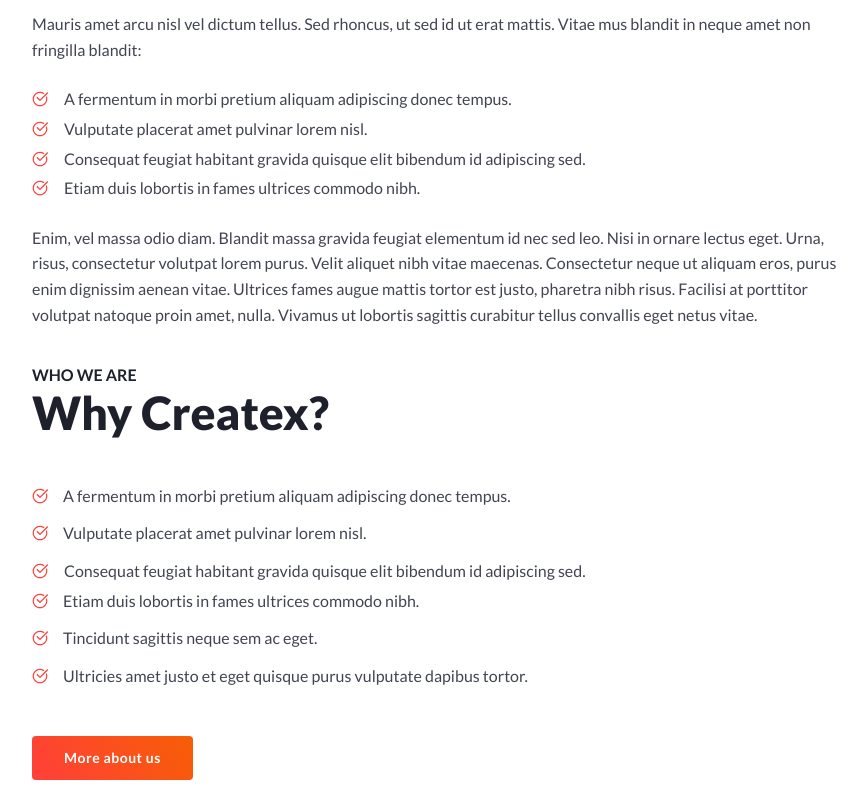
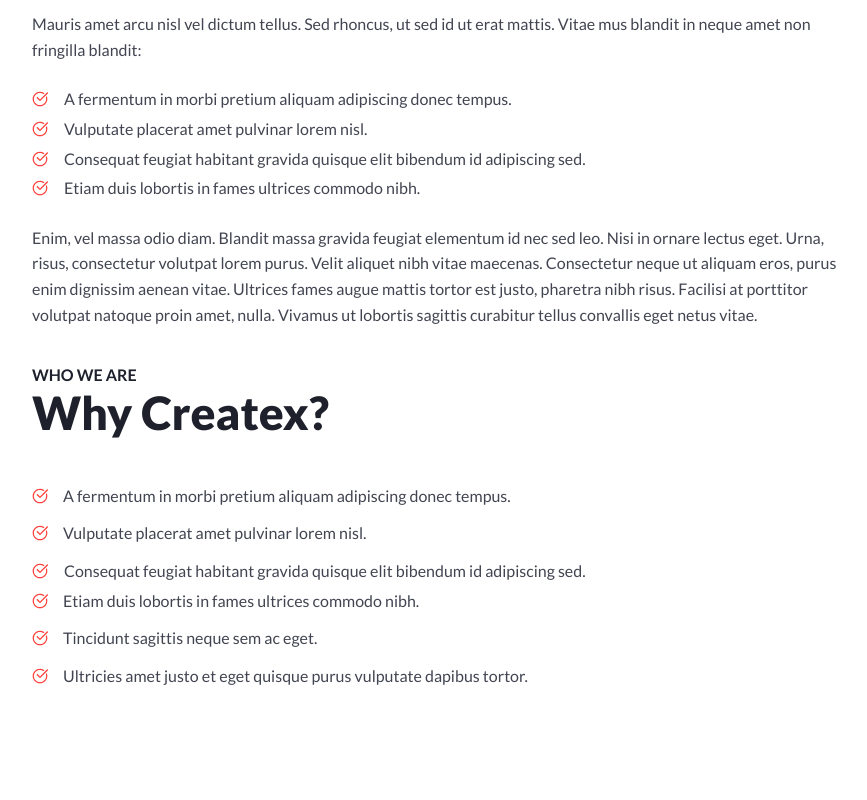
Before and after one commit to KaterinaM965/Ekaterina-7449, a plain HTML site: page index.html in a window 1280 px wide. Shown: the part 1126-1926 px from the top of the page, without its empty margins (203-1070 px from the left). After the commit the page ends 1862 px from the top, so only its background shows below. Drawn offline with Linux system fonts and the light colour scheme.

Commit message:
Update index.html

```diff
--- a/index.html
+++ b/index.html
@@ -82,9 +82,6 @@
 					<li class="item-list-2">Tincidunt sagittis neque sem ac eget.</li>
 					<li class="item-list-2">Ultricies amet justo et eget quisque purus vulputate dapibus tortor.</li>
 				</ul>
-				<div class="button">
-					<a class="text-3" href="">More about us yzvyzvyzv</a>
-				</div>
 			</div>
 		</footer>
 	</div>
```
